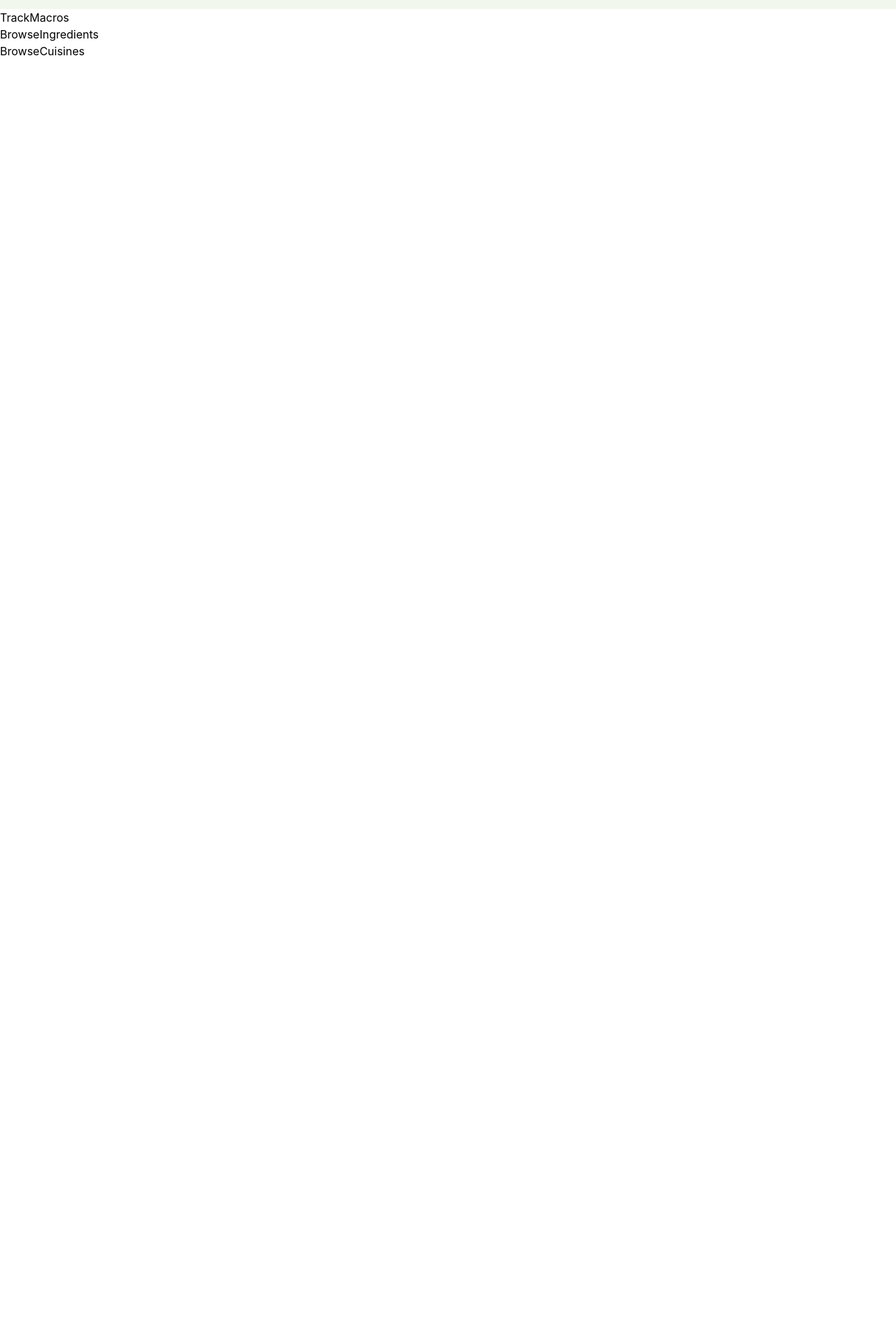
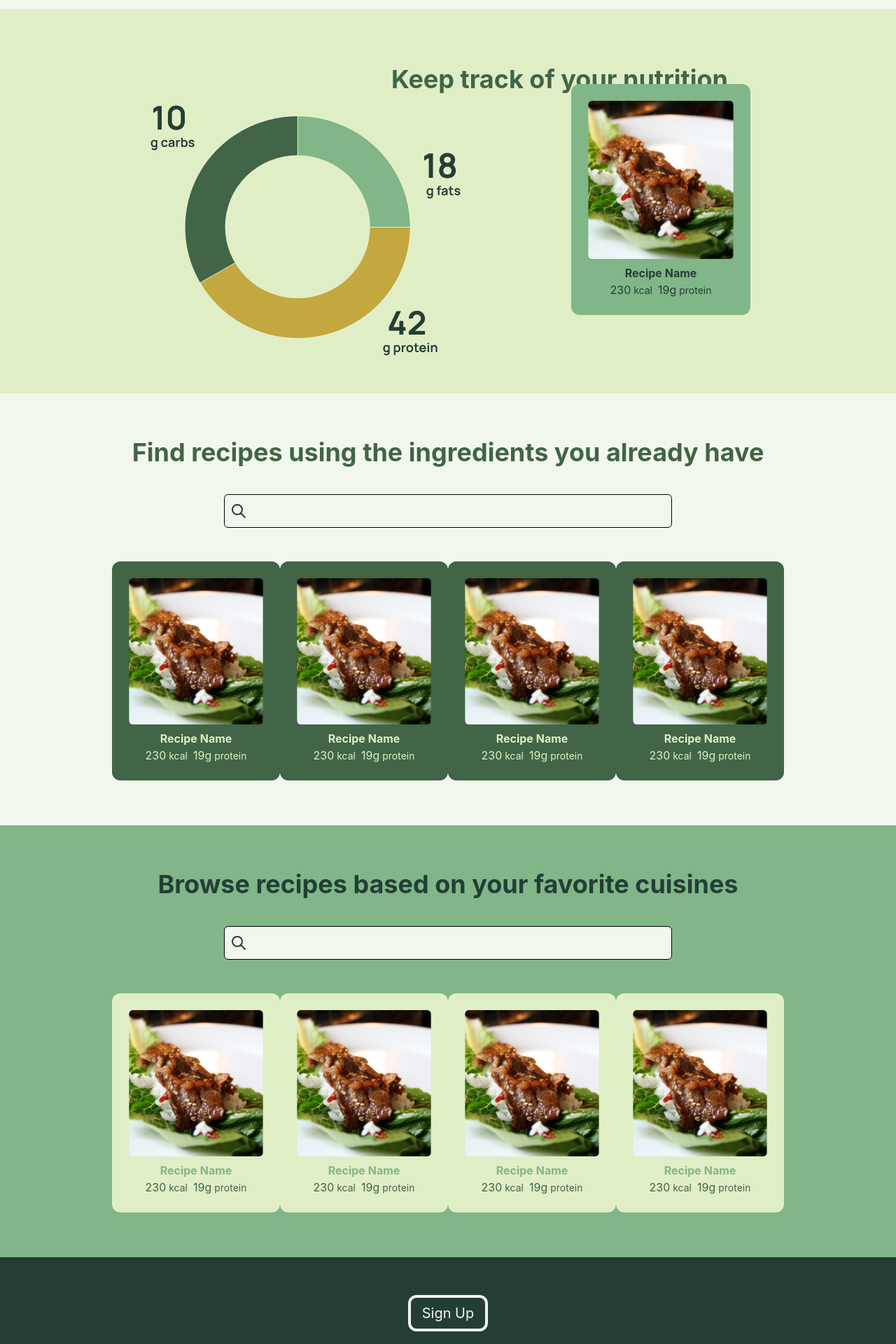
Before and after one commit to qayjjj/ProteinPal, a React (Create React App) app: page / in a window 1280 px wide. Shown: the part 660-2580 px from the top of the page at 70% size. Before the commit the page ends 800 px from the top, so only its background shows below. Built offline with nearby package versions, Linux system fonts and the light colour scheme.

Commit message:
Finish Landing without carousels

```diff
--- a/src/components/Footer/Footer.jsx
+++ b/src/components/Footer/Footer.jsx
@@ -1,5 +1,11 @@
 import React from 'react'
 
 export default function Footer() {
-  return <div>Sign Up</div>
+  return (
+    <div className="h-40 bg-header grid place-items-center">
+      <div className="w-fit py-2 px-4 border-4 rounded-xl border-background grid place-items-center">
+        <span className="text-background text-xl">Sign Up</span>
+      </div>
+    </div>
+  )
 }
--- a/src/components/RecipeCard/RecipeCard.jsx
+++ b/src/components/RecipeCard/RecipeCard.jsx
@@ -1,13 +1,14 @@
-import sample from './sample.png'
+import PropTypes from 'prop-types'
+import sample from '../../assets/images/sample.png'
 
-function RecipeCard() {
+function RecipeCard({ backgroundColor, headerTextColor, bodyTextColor }) {
   return (
-    <div className="bg-background-alt w-64 p-6 text-center rounded-xl">
+    <div className={`w-64 p-6 text-center rounded-xl ${backgroundColor}`}>
       <img src={sample} className="rounded-md" />
-      <p className="font-bold text-highlight-bright mt-2">Recipe Name</p>
+      <p className={`${headerTextColor} font-bold mt-2`}>Recipe Name</p>
 
       {/* Nutrition Facts */}
-      <div className="text-body-bold">
+      <div className={bodyTextColor}>
         <span>230</span>
         <span className="ml-1 text-sm">kcal</span>
         <span className="ml-2">19g</span>
@@ -17,4 +18,10 @@ function RecipeCard() {
   )
 }
 
+RecipeCard.propTypes = {
+  backgroundColor: PropTypes.string,
+  headerTextColor: PropTypes.string,
+  bodyTextColor: PropTypes.string,
+}
+
 export default RecipeCard
--- a/src/pages/Dashboard/SavedRecipes/SavedRecipes.jsx
+++ b/src/pages/Dashboard/SavedRecipes/SavedRecipes.jsx
@@ -0,0 +1,5 @@
+import React from 'react'
+
+export default function SavedRecipes() {
+  return <div>SavedRecipes</div>
+}
--- a/src/pages/Landing/BrowseCuisines/BrowseCuisines.jsx
+++ b/src/pages/Landing/BrowseCuisines/BrowseCuisines.jsx
@@ -1,5 +1,29 @@
 import React from 'react'
+import search from '../../../assets/icons/search.svg'
+import RecipeCard from '../../../components/RecipeCard/RecipeCard'
+
+const list = [1, 2, 3, 4]
 
 export default function BrowseCuisines() {
-  return <div>BrowseCuisines</div>
+  return (
+    <div className="py-16 px-40 bg-background-bright">
+      <h1 className="text-center text-4xl font-bold text-header">
+        Browse recipes based on your favorite cuisines
+      </h1>
+      <div className="mx-auto mt-10 border-[1px] h-12 w-2/3 bg-background rounded-md flex items-center p-2">
+        <img src={search} alt="Search Icon" className="w-6 h-6" />
+        {/* <input type="text" className="" /> */}
+      </div>
+
+      <div className="flex justify-between mt-12">
+        {list.map((item, key) => (
+          <RecipeCard
+            backgroundColor="bg-background-alt"
+            headerTextColor="text-background-bright"
+            bodyTextColor="text-body-bold"
+          />
+        ))}
+      </div>
+    </div>
+  )
 }
--- a/src/pages/Landing/BrowseIngredients/BrowseIngredients.jsx
+++ b/src/pages/Landing/BrowseIngredients/BrowseIngredients.jsx
@@ -1,5 +1,28 @@
 import React from 'react'
+import search from '../../../assets/icons/search.svg'
+import RecipeCard from '../../../components/RecipeCard/RecipeCard'
+
+const list = [1, 2, 3, 4]
 
 export default function BrowseIngredients() {
-  return <div>BrowseIngredients</div>
+  return (
+    <div className="py-16 px-40 bg-background align-centers">
+      <h1 className="text-center text-4xl font-bold text-body-bold">
+        Find recipes using the ingredients you already have
+      </h1>
+      <div className="mx-auto mt-10 border-[1px] h-12 w-2/3 rounded-md flex items-center p-2">
+        <img src={search} alt="Search Icon" className="w-6 h-6" />
+      </div>
+
+      <div className="flex justify-between mt-12">
+        {list.map((item, key) => (
+          <RecipeCard
+            backgroundColor="bg-body-bold"
+            headerTextColor="text-background-alt"
+            bodyTextColor="text-background-alt"
+          />
+        ))}
+      </div>
+    </div>
+  )
 }
--- a/src/pages/Landing/ExploreAllRecipes/ExploreAllRecipes.jsx
+++ b/src/pages/Landing/ExploreAllRecipes/ExploreAllRecipes.jsx
@@ -14,7 +14,11 @@ export default function ExploreAllRecipes() {
       {/* Recipes */}
       <div className="flex justify-between mt-12">
         {list.map((item, key) => (
-          <RecipeCard />
+          <RecipeCard
+            backgroundColor="bg-background-alt"
+            headerTextColor="text-highlight-bright"
+            bodyTextColor="text-body-bold"
+          />
         ))}
       </div>
 
--- a/src/pages/Landing/Landing.jsx
+++ b/src/pages/Landing/Landing.jsx
@@ -1,3 +1,4 @@
+import Footer from '../../components/Footer/Footer'
 import Navigation from '../../components/Navigation/Navigation'
 import BrowseCuisines from './BrowseCuisines/BrowseCuisines'
 import BrowseIngredients from './BrowseIngredients/BrowseIngredients'
@@ -12,6 +13,7 @@ function Landing() {
       <TrackMacros />
       <BrowseIngredients />
       <BrowseCuisines />
+      <Footer />
     </div>
   )
 }
--- a/src/pages/Landing/TrackMacros/TrackMacros.jsx
+++ b/src/pages/Landing/TrackMacros/TrackMacros.jsx
@@ -1,5 +1,21 @@
 import React from 'react'
+import macros from '../../../assets/images/macros.svg'
+import RecipeCard from '../../../components/RecipeCard/RecipeCard'
 
 export default function TrackMacros() {
-  return <div>TrackMacros</div>
+  return (
+    <div className="pt-20 px-40 bg-background-alt relative">
+      <h1 className="mr-20 text-right text-4xl font-bold text-body-bold">
+        Keep track of your nutrition
+      </h1>
+      <img src={macros} alt="Macros Data Visualization" className="w-7/12" />
+      <div className="absolute bottom-28 right-52">
+        <RecipeCard
+          backgroundColor="bg-background-bright"
+          headerTextColor="text-header"
+          bodyTextColor="text-header"
+        />
+      </div>
+    </div>
+  )
 }
--- a/tailwind.config.js
+++ b/tailwind.config.js
@@ -11,6 +11,7 @@ module.exports = {
       'body-bold': '#416546',
       background: '#F2F7ED',
       'background-alt': '#E0EEC6',
+      'background-bright': '#81B688',
     },
   },
   plugins: [],
```
Also changed, not shown: src/assets/images/macros.svg (added), src/assets/images/sample.png (renamed from src/components/RecipeCard/sample.png).
